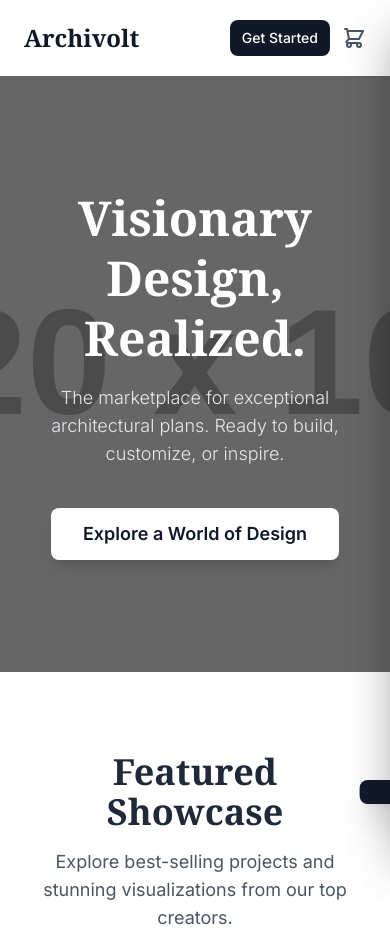
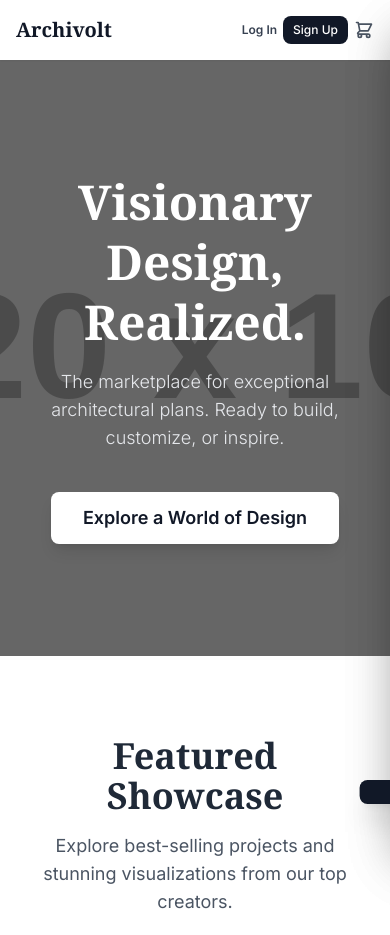
Before and after one commit to akar-fourwheel/archivolt, a plain HTML site: page index.html in a window 390 px wide. Shown: the top 935 px of the page. Drawn offline with nearby package versions, Linux system fonts and the light colour scheme; placeholder pictures from the web are drawn by us.

Commit message:
dashboard-> archivolt link to index index-> add : login, fix : responsive header, height 'how it works' section

```diff
--- a/index.html
+++ b/index.html
@@ -152,8 +152,8 @@
     <!-- Header -->
     <header id="header" class="bg-white/80 backdrop-blur-md shadow-sm sticky top-0 z-40">
         <nav
-            class="container mx-auto px-6 py-5 md:py-6 flex items-center justify-between space-x-3 md:space-x-6 overflow-hidden">
-            <a href="#" class="text-2xl md:text-3xl font-serif font-bold text-gray-900 whitespace-nowrap">
+            class="container mx-auto px-4 sm:px-6 py-4 sm:py-5 md:py-6 flex items-center justify-between gap-2 sm:gap-3 md:gap-6">
+            <a href="#" class="text-xl sm:text-2xl md:text-3xl font-serif font-bold text-gray-900 whitespace-nowrap">
                 Archivolt
             </a>
 
@@ -165,14 +165,18 @@
                     class="nav-link text-gray-600 hover:text-gray-900 font-medium md:text-lg">Process</a>
             </div>
 
-            <div class="flex items-center space-x-3 sm:space-x-4 md:space-x-5 shrink-0">
+            <div class="flex items-center space-x-1.5 sm:space-x-3 md:space-x-5 shrink-0">
+                <a href="login.html"
+                    class="text-gray-700 hover:text-gray-900 font-semibold text-xs sm:text-sm md:text-base transition-colors whitespace-nowrap">Log
+                    In</a>
                 <button id="get-started-btn"
-                    class="bg-gray-900 text-white text-sm md:text-base px-3 md:px-4 py-2 md:py-3 rounded-lg font-medium hover:bg-gray-700 transition-colors whitespace-nowrap">
-                    Get Started
+                    class="bg-gray-900 text-white text-xs sm:text-sm md:text-base px-2.5 sm:px-4 md:px-5 py-1.5 sm:py-2 md:py-3 rounded-lg font-medium hover:bg-gray-700 transition-colors whitespace-nowrap">
+                    <span class="hidden sm:inline">Get Started</span>
+                    <span class="inline sm:hidden">Sign Up</span>
                 </button>
 
                 <button id="cart-btn" class="relative text-gray-600 hover:text-gray-900">
-                    <svg class="w-6 h-6 md:w-7 md:h-7" fill="none" stroke="currentColor" viewBox="0 0 24 24"
+                    <svg class="w-5 h-5 sm:w-6 sm:h-6 md:w-7 md:h-7" fill="none" stroke="currentColor" viewBox="0 0 24 24"
                         xmlns="http://www.w3.org/2000/svg">
                         <path stroke-linecap="round" stroke-linejoin="round" stroke-width="2"
                             d="M3 3h2l.4 2M7 13h10l4-8H5.4M7 13L5.4 5M7 13l-2.293 2.293c-.63.63-.184 1.707.707 1.707H17m0 0a2 2 0 100 4 2 2 0 000-4zm-8 2a2 2 0 11-4 0 2 2 0 014 0z">
@@ -284,9 +288,9 @@
                     <p class="text-gray-400 mt-4 text-lg">Whether you're buying a plan or selling your work, our process
                         is designed for clarity and collaboration.</p>
                 </div>
-                <div class="grid md:grid-cols-2 gap-10 items-start">
+                <div class="grid md:grid-cols-2 gap-10 items-stretch">
                     <!-- For Clients -->
-                    <div class="bg-gray-800 p-8 rounded-xl fade-in-up">
+                    <div class="bg-gray-800 p-8 rounded-xl fade-in-up h-full">
                         <h3 class="text-3xl font-serif font-bold mb-6 text-center">For Clients</h3>
                         <div class="space-y-6">
                             <div class="flex items-start space-x-4">
@@ -322,7 +326,7 @@
                         </div>
                     </div>
                     <!-- For Architects -->
-                    <div class="bg-gray-800 p-8 rounded-xl fade-in-up">
+                    <div class="bg-gray-800 p-8 rounded-xl fade-in-up h-full">
                         <h3 class="text-3xl font-serif font-bold mb-6 text-center">For Architects</h3>
                         <div class="space-y-6">
                             <div class="flex items-start space-x-4">
```
Also changed, not shown: architect_dashboard.html (+1 -1 lines).
